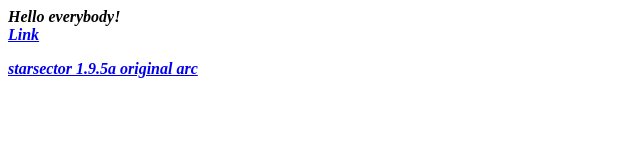
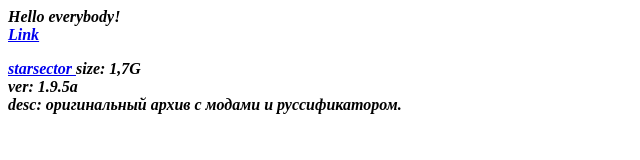
Before and after one commit to acrab7/acrab7.github.io, a plain HTML site: page index.html in a window 1280 px wide. Shown: the whole page, without its empty margins (0-640 px from the left). Drawn offline with Linux system fonts and the light colour scheme.

Commit message:
Update index.html
Signed-off-by: acrab7 <123306112+acrab7@users.noreply.github.com>

```diff
--- a/index.html
+++ b/index.html
@@ -5,8 +5,11 @@
   <a href="https://acrab7.github.io/">Link</a>
   <p>
     <a href="https://centeroftc-my.sharepoint.com/personal/drive1_anynet_pp_ua/_layouts/15/download.aspx?share=IQCPebaOO2G7SLNR6AzAFH-SAYblGZuwmjbZnoJWIPbillY">
-    starsector 1.9.5a original arc
+    starsector
     </a>
+    size: 1,7G<br>
+    ver: 1.9.5a<br>
+    desc: оригинальный архив с модами и руссификатором.
   </p>
 </i></b></p>
 </body></html>
```
